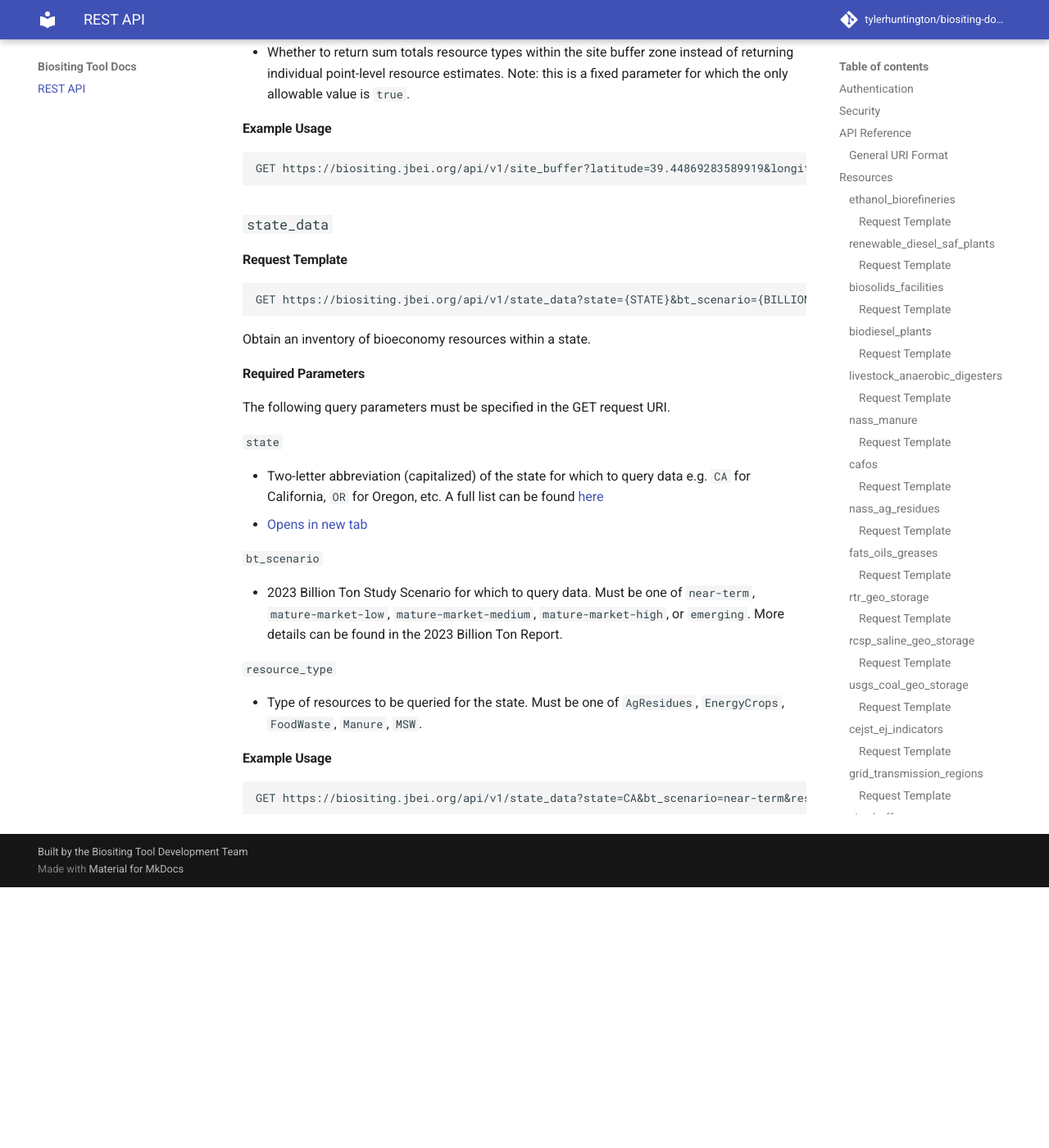
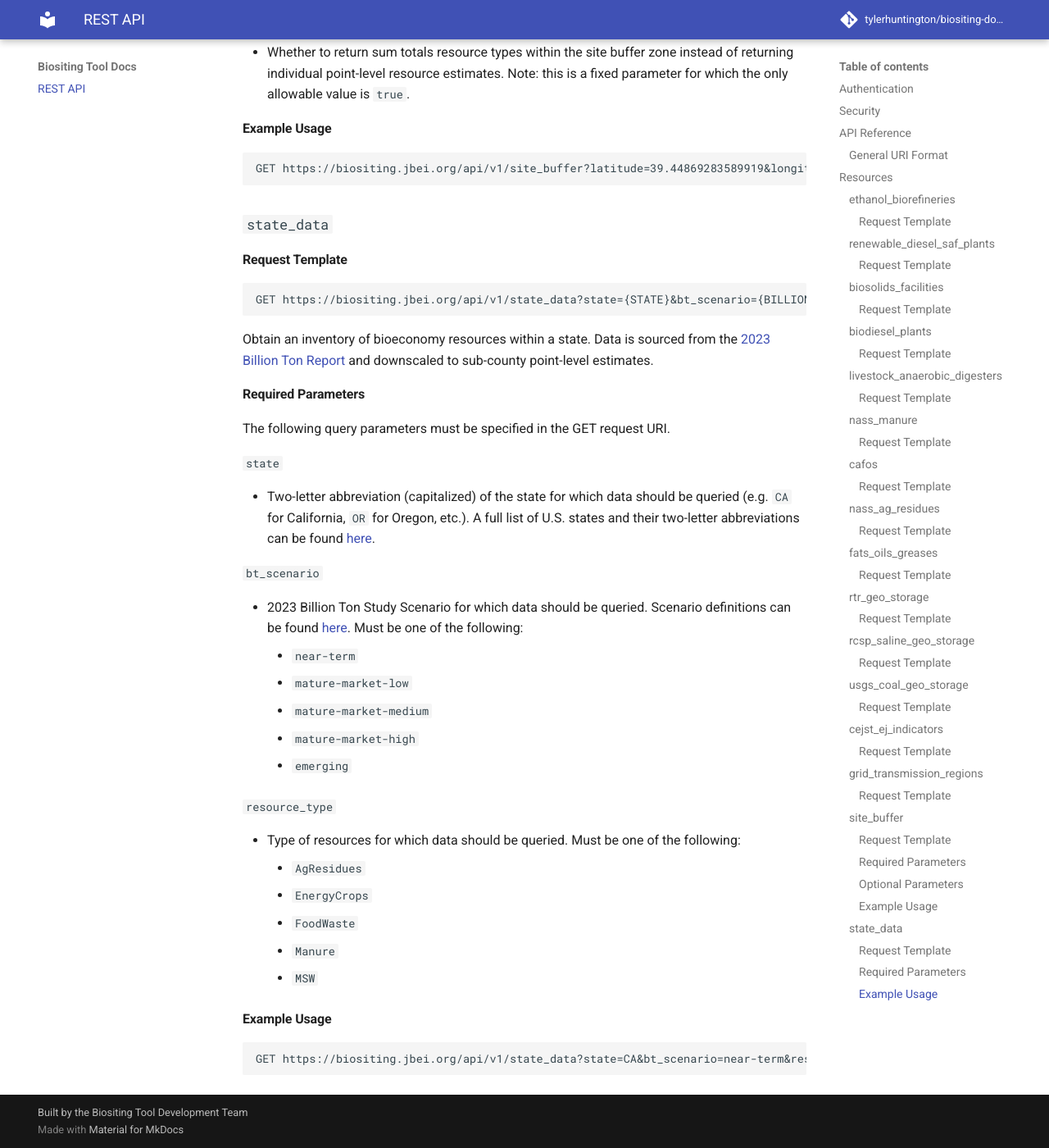
Before and after one commit to tylerhuntington/biositing-docs, an MkDocs documentation site: the page built from docs/user-guide/rest-api.md, in a window 1280 px wide and 1400 px high, scrolled down 5118 px. Shown: the whole window at 82% size. Built offline with MkDocs 1.6.1 and Material for MkDocs 9.7.7, drawn with Linux system fonts in a browser that asks for light colours; comment, search, counter and statistics services are not loaded; before the commit the page ends 6200 px from its top, so only the background shows below that.

Commit message:
Add links to external resources.

````diff
--- a/docs/user-guide/rest-api.md
+++ b/docs/user-guide/rest-api.md
@@ -360,24 +360,36 @@ GET https://biositing.jbei.org/api/v1/site_buffer?latitude=39.44869283589919&lon
 GET https://biositing.jbei.org/api/v1/state_data?state={STATE}&bt_scenario={BILLION_TON_SCENARIO}&resource_type={RESOURCE_TYPE}
 ```
 
-Obtain an inventory of bioeconomy resources within a state.
+Obtain an inventory of bioeconomy resources
+within a state. Data is sourced from the <a href="https://www.energy.gov/eere/bioenergy/2023-billion-ton-report-assessment-us-renewable-carbon-resources" target="_blank">2023 Billion Ton Report</a> and downscaled
+to sub-county point-level estimates.
 
 #### Required Parameters
 The following query parameters must be specified in the GET request URI.
 
 `state`
 
--  Two-letter abbreviation (capitalized) of the state for which to query data
-   e.g. `CA` for California, `OR` for Oregon, etc. A full list can be found [here](https://www.faa.gov/air_traffic/publications/atpubs/cnt_html/appendix_a.html)
-- <a href="https://www.faa.gov/air_traffic/publications/atpubs/cnt_html/appendix_a.html" target="_blank">Opens in new tab</a>
+-  Two-letter abbreviation (capitalized) of the state for which data should be queried
+   (e.g. `CA` for California, `OR` for Oregon, etc.). A full list of U.S. states and their two-letter abbreviations can be found <a href="https://www.faa.gov/air_traffic/publications/atpubs/cnt_html/appendix_a.html" target="_blank">here</a>.
 
 `bt_scenario`
 
--  2023 Billion Ton Study Scenario for which to query data. Must be one of `near-term`, `mature-market-low`, `mature-market-medium`, `mature-market-high`, or `emerging`. More details can be found in the 2023 Billion Ton Report.
+-  2023 Billion Ton Study Scenario for which data should be queried. Scenario definitions can be found <a href="https://www.energy.gov/sites/default/files/2024-03/beto-2023-billion-ton-report_0-exec-sum_0.pdf#page=4" target="_blank">here</a>. Must be one of the following:
+    - `near-term`
+    - `mature-market-low`
+    - `mature-market-medium`
+    - `mature-market-high`
+    - `emerging`
+
 
 `resource_type`
 
--  Type of resources to be queried for the state. Must be one of `AgResidues`, `EnergyCrops`, `FoodWaste`, `Manure`, `MSW`.
+-  Type of resources for which data should be queried. Must be one of the following:
+    - `AgResidues`
+    - `EnergyCrops`
+    - `FoodWaste`
+    - `Manure`
+    - `MSW`
 
 [//]: # (#### Optional Parameters)
 
````
